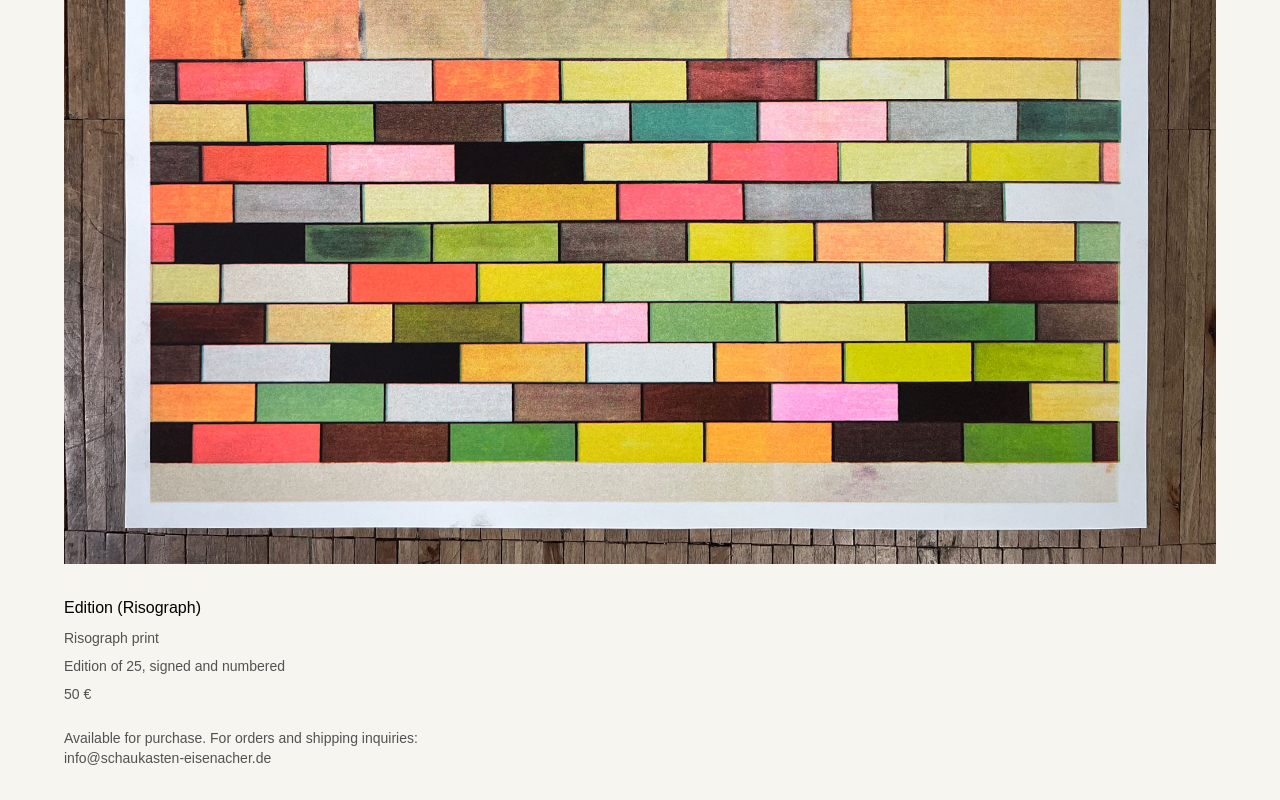
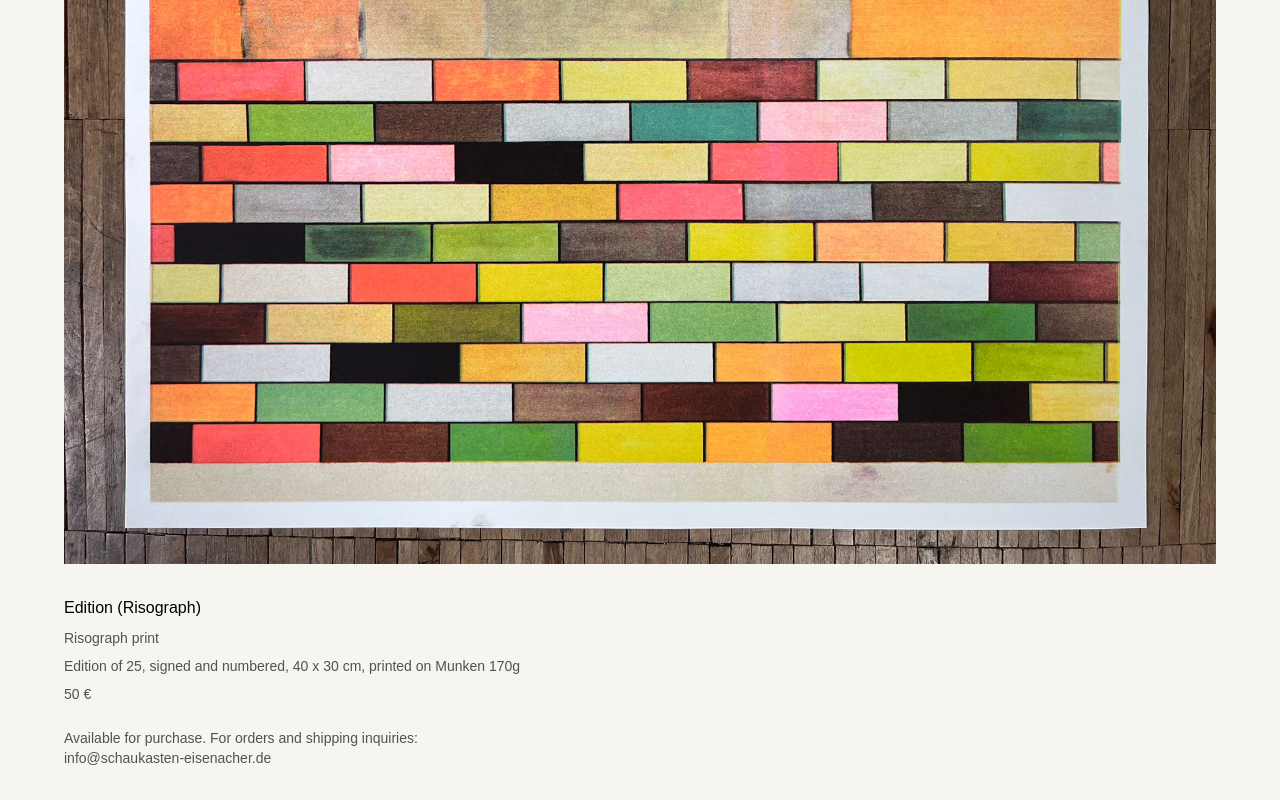
Before and after one commit to jr0blank/schaukasten-eisenacher, a Next.js app: page /works/edition in a window 1280 px wide. Shown: the part 448-1248 px from the top of the page. Built offline with nearby package versions, Linux system fonts and the light colour scheme.

Commit message:
Rename info heading to about

```diff
--- a/app/works/edition/page.tsx
+++ b/app/works/edition/page.tsx
@@ -41,7 +41,7 @@ export default function Edition() {
 
           <p className="text-neutral-600">Risograph print</p>
           <p className="text-neutral-600">
-            Edition of 25, signed and numbered
+            Edition of 25, signed and numbered, 40 x 30 cm, printed on Munken 170g
           </p>
           <p className="text-neutral-600">50 €</p>
 
```
